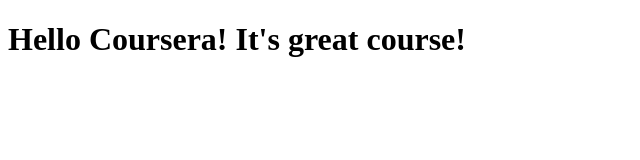
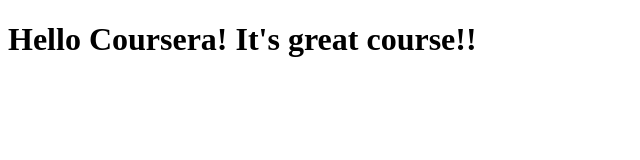
Before and after one commit to KristinaGV/coursera-test, a plain HTML site: page site/index.html in a window 1280 px wide. Shown: the full height of the page, 0-640 px from the left. Drawn offline with Linux system fonts and the light colour scheme.

Commit message:
Small addition to our page content.

```diff
--- a/site/index.html
+++ b/site/index.html
@@ -4,6 +4,6 @@
  	<title>Hello Coursera!</title>
  </head>
  <body>
- <h1>Hello Coursera! It's great course!</h1>
+ <h1>Hello Coursera! It's great course!!</h1>
  </body>
  </html>
```
